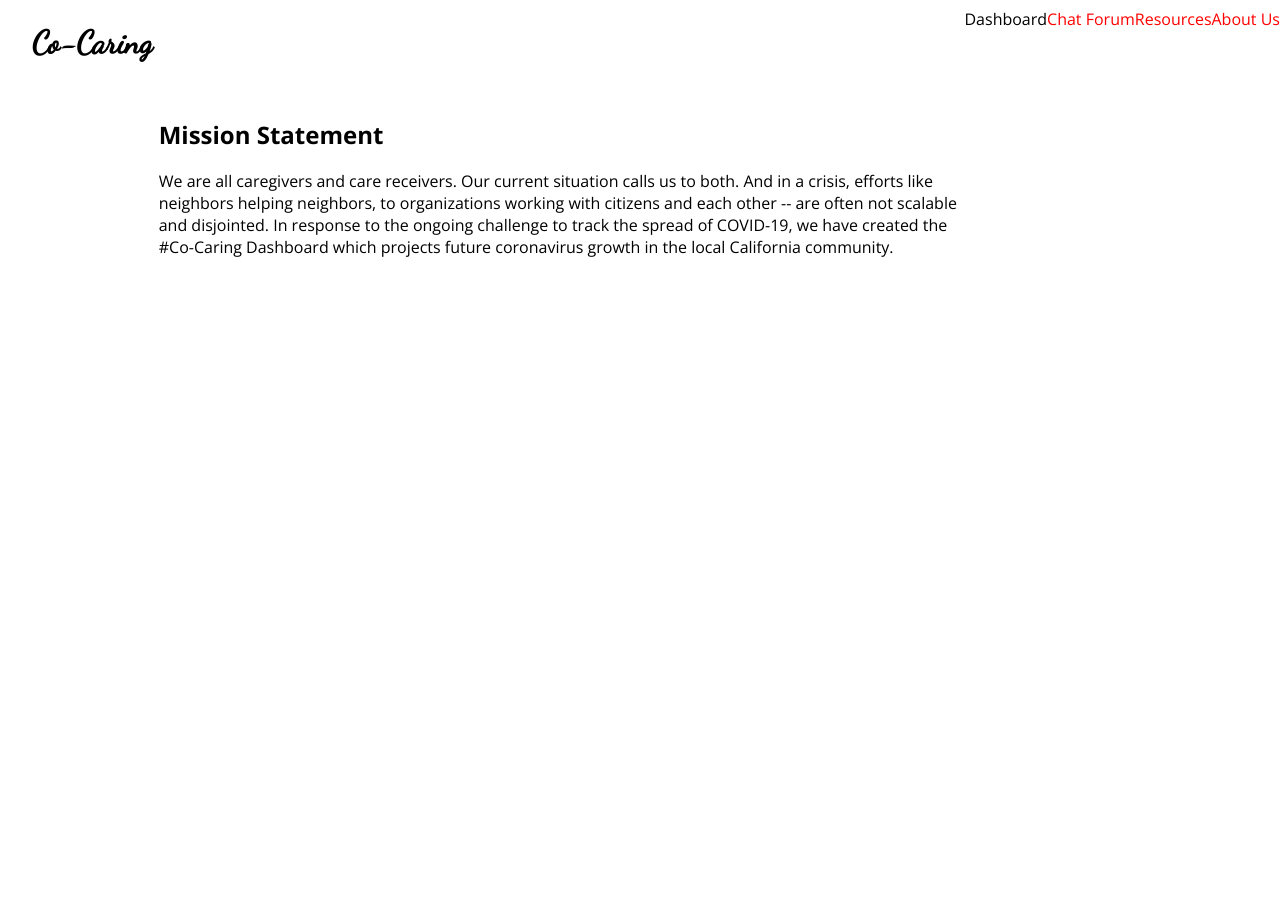
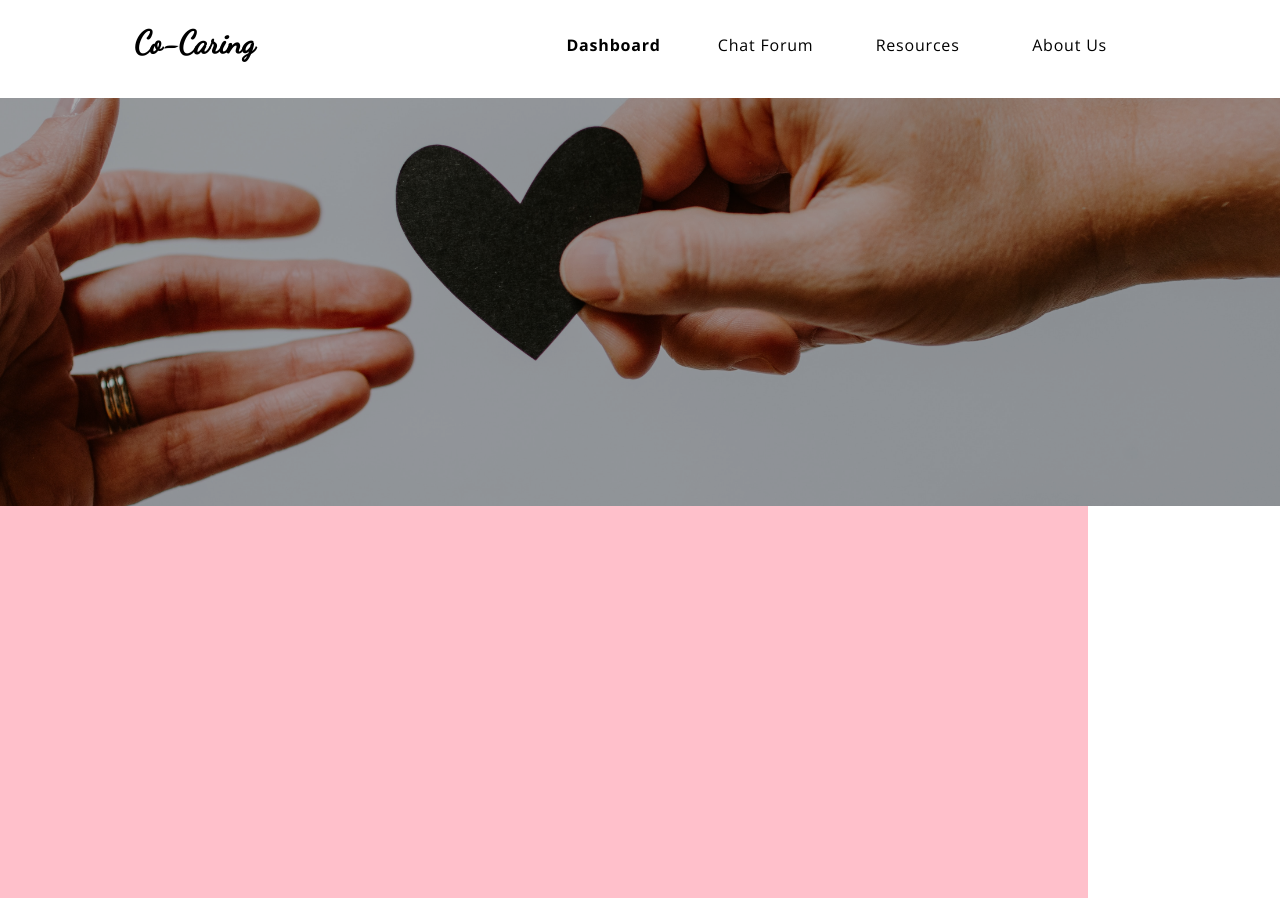
Before and after one commit to khongcodes/co-caring-dash, a React (Create React App) app: page / in a window 1280 px wide. Before the commit the page ends 850 px from the top, so only its background shows below. Built offline with nearby package versions, Linux system fonts and the light colour scheme.

Commit message:
get top banner on homepage to sit and stretch right

```diff
--- a/src/components/TopBanner.js
+++ b/src/components/TopBanner.js
@@ -1,9 +1,12 @@
 import React from 'react';
 
+// import bannerImage from '../images/homepage-banner.jpg'
 import topBannerStyles from '../styles/topbanner.module.scss';
 
 const TopBanner = () => (
-  <div className={topBannerStyles.container}>
+  <div className={topBannerStyles.container}
+    // style={{backgroundImage: "url('../images/testduck.jpg')"}}
+  >
 
   </div>
 )
--- a/src/pages/Home.js
+++ b/src/pages/Home.js
@@ -1,6 +1,7 @@
 import React, { useEffect } from 'react';
 
-import TableauViz from '../components/TableauViz';
+import TopBanner from '../components/TopBanner';
+import Dashboard from '../components/Dashboard';
 
 const Home = () => {
   useEffect(() => {
@@ -9,10 +10,9 @@ const Home = () => {
 
   return (
     <>
-      <div className='paragraphContainer'>
-        <h2>Mission Statement</h2>
-        <p>We are all caregivers and care receivers. Our current situation calls us to both. And in a crisis, efforts like neighbors helping neighbors, to organizations working with citizens and each other -- are often not scalable and disjointed. In response to the ongoing challenge to track the spread of COVID-19, we have created the #Co-Caring Dashboard which projects future coronavirus growth in the local California community.</p>
-      </div>
+      <TopBanner />
+
+      <Dashboard />
 
       {/* <TableauViz /> */}
     </>
--- a/src/styles/layout.module.scss
+++ b/src/styles/layout.module.scss
@@ -18,9 +18,8 @@ $burger-active-color: $vy-blue-regular;
   .titleContainer {
     display: inline-block;
     margin: 0.5rem;
-    margin-left: 2rem;
+    margin-left: 8.4rem;
     height: 3rem;
-    // width: 10rem;
 
     h1 {
       margin-block-start: 0.5rem;
@@ -32,14 +31,28 @@ $burger-active-color: $vy-blue-regular;
 
   .navLinkContainer {
     float: right;
+    margin-top: 1.6rem;
+    margin-right: 8.4rem;
+    display: flex;
+    // width: 40rem;
+    // height: 10rem;
+    // background-color: pink;
 
     .navLink {
-      color: red;
+      margin: 0 1rem;
+      width: 7.5rem;
+      height: 1.25rem;
+      line-height: 1.375rem;
+      text-align: center;
+      letter-spacing: 0.05rem;
+      color: black;
+
+      // background-color:green;
     }
 
     .navLinkActive {
       @extend .navLink;
-      color: black;
+      font-weight: bold;
     }
   }
 }
@@ -48,7 +61,7 @@ $burger-active-color: $vy-blue-regular;
 
 main {
   // background-color: rgb(255, 185, 185);
-  width: 94vw;
+  // width: 94vw;
   min-height: fit-content;
   height: 94vh;
   margin: 0 auto;
--- a/src/styles/topbanner.module.scss
+++ b/src/styles/topbanner.module.scss
@@ -1,5 +1,27 @@
 @import "mediasizes";
 
+@mixin largeMedia {
+  @media (min-width: 1600px) {
+    @content
+  }
+}
+
 .container {
+  width: 100%;
+  height: 25.5rem;
+  position: absolute;
+  // background-color: rgb(255, 226, 231);
+
+  background-image: url('../images/homepage-banner.jpg');
+  background-size: 101rem;
+  background-position-x: center;
+  background-position-y: -21rem;
+  background-repeat: no-repeat;
+  filter: brightness(70%);
+
+  @include largeMedia {
+    background-size: 100%;
+    background-position-y: 42%;
+  }
 
 }
```
Also changed, not shown: src/images/homepage-banner.jpg (added), src/images/testduck.jpg (added).
